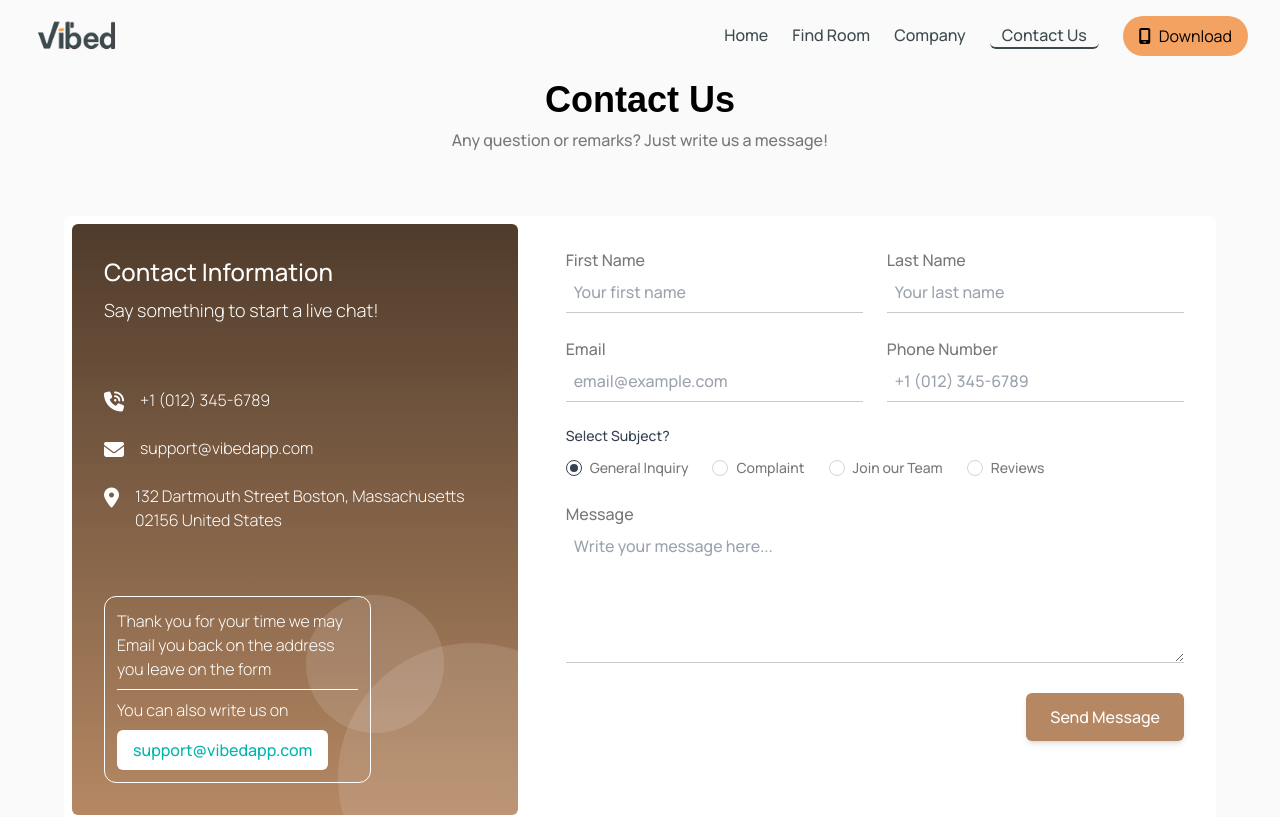
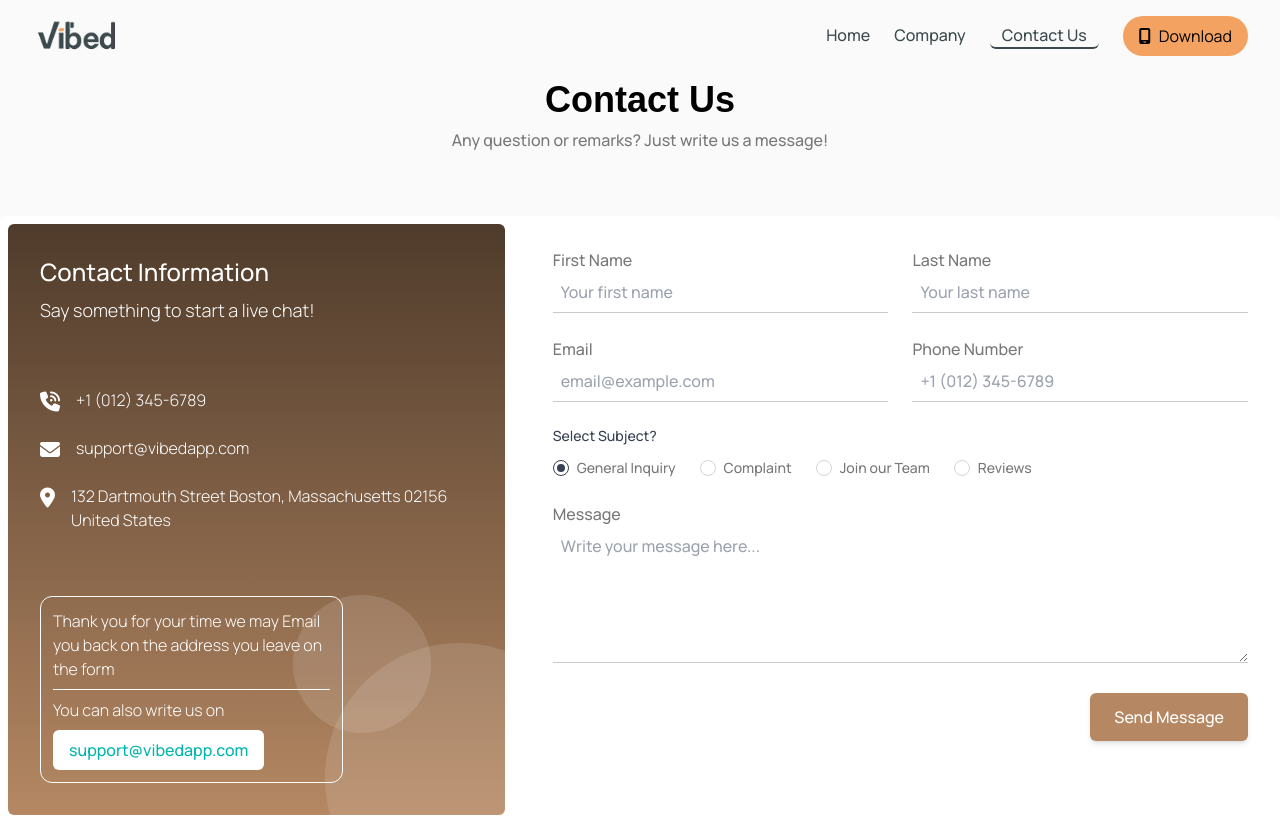
Before and after one commit to Juniour7/vibed, a React (Vite) app: page /contact-us in a window 1280 px wide. Shown: the top 817 px of the page. Built offline with nearby package versions, Linux system fonts and the light colour scheme; a web font is replaced by a local one.

Commit message:
feat:removed find a room from client view

```diff
--- a/src/components/layout/navbar/NavLg.tsx
+++ b/src/components/layout/navbar/NavLg.tsx
@@ -8,7 +8,7 @@ const NavLg = () => {
 
   const NavLinks = [
     { name: "Home", path: "/" },
-    { name: "Find Room", path: "/find-room" },
+    // { name: "Find Room", path: "/find-room" },
     { name: "Company", path: "/about-us" },
     { name: "Contact Us", path: "/contact-us" },
   ];
--- a/src/components/layout/navbar/NavSm.tsx
+++ b/src/components/layout/navbar/NavSm.tsx
@@ -7,7 +7,7 @@ const NavSm = () => {
   const [open, setOpen] = useState(false);
   const NavLinks = [
     { name: 'Home', path: '/' },
-    { name: 'Find Room', path: '/find-room' },
+    // { name: 'Find Room', path: '/find-room' },
     { name: 'Company', path: '/about-us' },
     { name: 'Get in touch', path: '/contact-us' },
   ];
--- a/src/pages/ContactUs.tsx
+++ b/src/pages/ContactUs.tsx
@@ -20,8 +20,8 @@ const ContactUs = () => {
     }
   ]
   return (
-    <div className="bg-[#fafafa] w-full min-h-screen font-man">
-      <div className="w-[90%] pt-[5rem]  mx-auto flex flex-col justify-center items-center font-man">
+    <div className="bg-[#fafafa] w-full font-man">
+      <div className="max-w-7xl pt-[5rem]  mx-auto flex flex-col justify-center items-center font-man">
         <div className="md:text-center space-y-2">
           <h1 className="font-sans text-2xl md:text-3xl lg:text-4xl font-semibold">Contact Us</h1>
           <p className="text-[#787878] font-medium">Any question or remarks? Just write us a message!</p>
```
